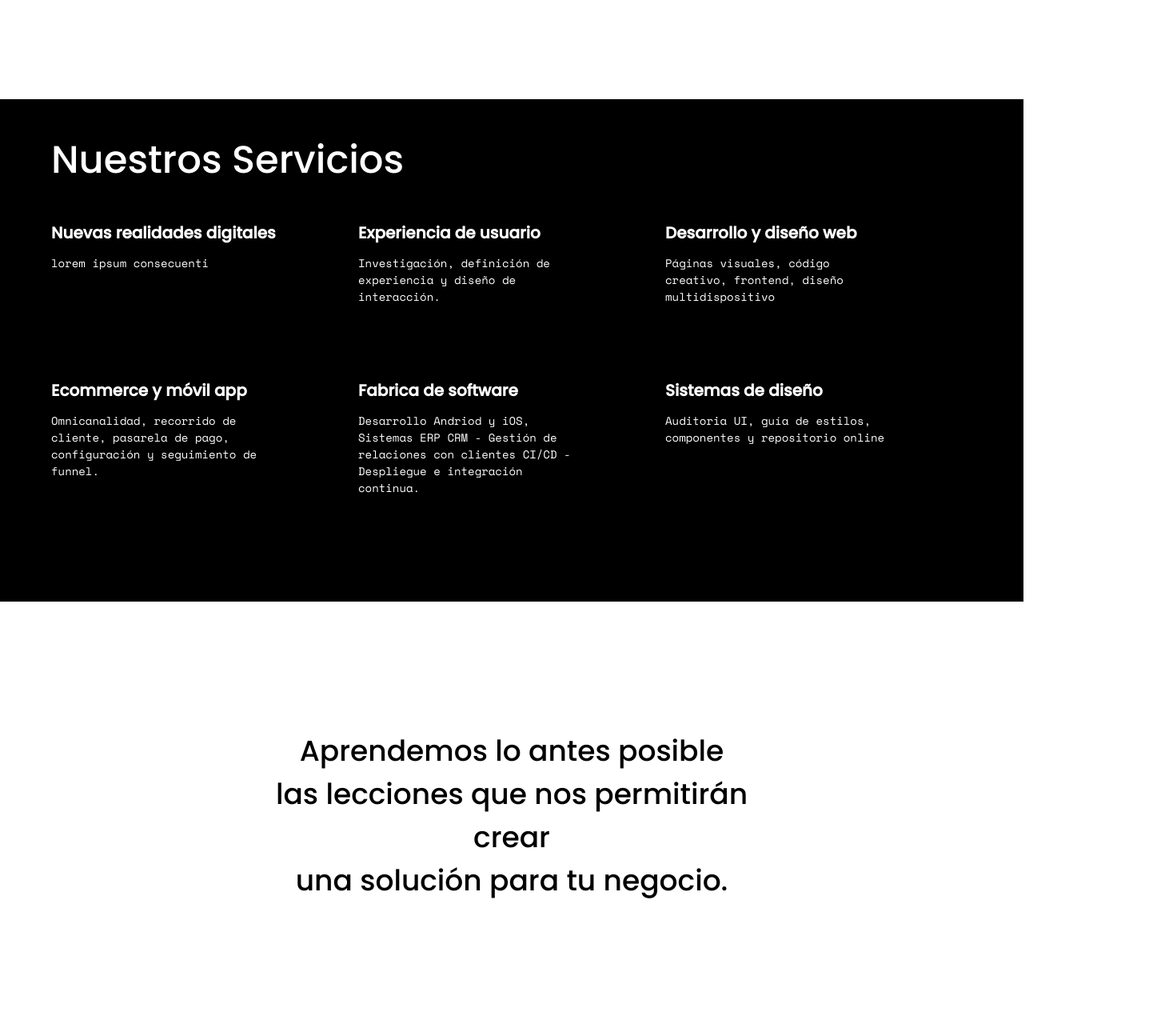
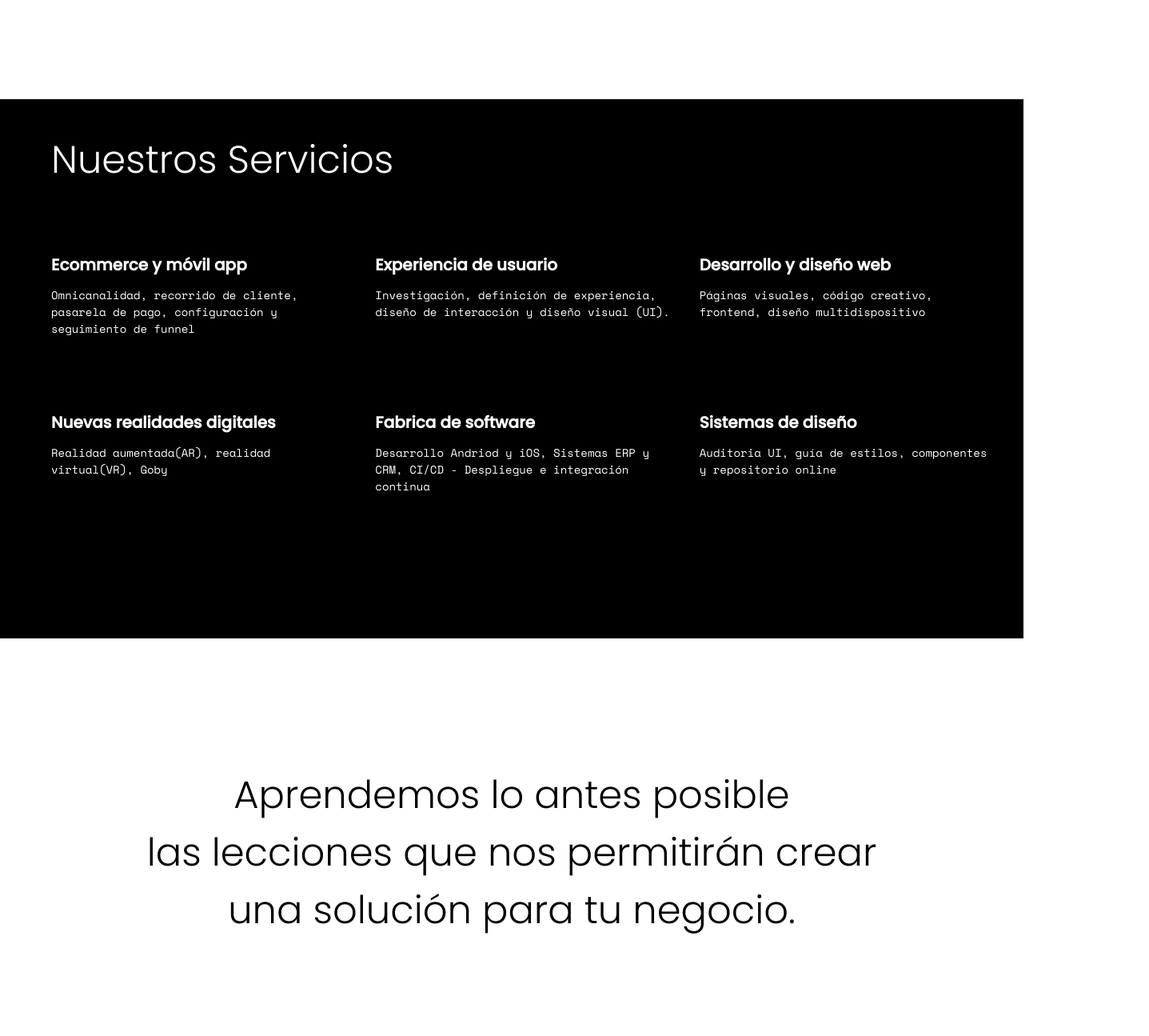
Before and after one commit to ZambranoBeicker/esedor_landingpage-web, a React (Create React App) app: page / in a window 1280 px wide. Shown: the part 960-2255 px from the top of the page at 80% size, 1437 px wide, since content can reach past the window. Built offline with nearby package versions, Linux system fonts and the light colour scheme.

Commit message:
Add steps.scss and change spacing

```diff
--- a/src/components/Header.js
+++ b/src/components/Header.js
@@ -8,7 +8,7 @@ const Logo = (props) =>{
     }
 
     return (
-        <div className="ml-20 min-w-0">
+        <div className="ml-16 min-w-0">
             <img src={imgInfo.src} alt={imgInfo.alt}/>
         </div>
     )
--- a/src/components/Hero.js
+++ b/src/components/Hero.js
@@ -28,7 +28,7 @@ const InfoParagraph = ({info,textClass = 'text-2xl ml-2', containerClass = 'w-10
 
 const HeroInfo = (props)=>{
     return (
-        <div className="mx-20 w-8/12">
+        <div className="ml-16 mr-20 w-8/12">
             <h1 className="text-6xl font-medium w-full">Estás listo para ser parte de la nueva era digital?</h1>
             <InfoParagraph info="Creamos soluciones en todas las industrias para empresas grandes, pequeñas y startups"/>
         </div>
--- a/src/components/OurServices.js
+++ b/src/components/OurServices.js
@@ -6,7 +6,7 @@ const showServices = (data,classes)=>{
 
     const services = data.map( (value,index) =>{
         return(
-            <div key={index} className="w-4/12 my-10">
+            <div key={index} className="w-4/12 my-10 mr-0">
                 <h3 className="text-white text-xl font-bold">{value.title}</h3>
                 <InfoParagraph info={value.info} containerClass={classes.containerClass} textClass={classes.textClass}/>
             </div>
@@ -19,24 +19,24 @@ const OurService = () =>{
 
     const data = [
         {
-            title: "Nuevas realidades digitales",
-            info: "lorem ipsum consecuenti"
+            title: "Ecommerce y móvil app",
+            info: "Omnicanalidad, recorrido de cliente, pasarela de pago, configuración y seguimiento de funnel"
         },
         {
             title: "Experiencia de usuario",
-            info: "Investigación, definición de experiencia y diseño de interacción."
+            info: "Investigación, definición de experiencia, diseño de interacción y diseño visual (UI)."
         },
         {
             title: "Desarrollo y diseño web",
             info: "Páginas visuales, código creativo, frontend, diseño multidispositivo"
         },
         {
-            title: "Ecommerce y móvil app",
-            info: "Omnicanalidad, recorrido de cliente, pasarela de pago, configuración y seguimiento de funnel."
+            title: "Nuevas realidades digitales",
+            info: "Realidad aumentada(AR), realidad virtual(VR), Goby"
         },
         {
             title: "Fabrica de software",
-            info: "Desarrollo Andriod y iOS, Sistemas ERP      CRM - Gestión de relaciones con clientes    CI/CD - Despliegue e integración continua."
+            info: "Desarrollo Andriod y iOS, Sistemas ERP y CRM, CI/CD - Despliegue e integración continua"
         },
         {
             title: "Sistemas de diseño",
@@ -45,25 +45,22 @@ const OurService = () =>{
     ]
 
     const classes = {
-        textClass:"text-sm w-9/12",
+        textClass:"text-sm w-11/12",
         containerClass:"text-white my-3"
     }
 
     return (
         <React.Fragment>
-            <section className="services block bg-black px-16 pt-10 pb-20 w-full">
-                <div className="text-white">
+            <section className="block bg-black pl-16 pt-10 pb-32 w-full">
+                <div className="text-white mb-10">
                     <h2 className="text-5xl">Nuestros Servicios</h2>
                 </div>
                 <div className="flex flex-wrap">
                     {showServices(data,classes)}
                 </div>
-                {/* <div className="text-white">
-                    <p className="text-sm">Realidad aumentada(AR), realidad virtual(VR), Goby</p>
-                </div>             */}
             </section>
-            <div className="mx-auto my-40 w-6/12 text-center">
-                <h2 className="text-4xl">Aprendemos lo antes posible <br/>las lecciones que nos permitirán crear <br/>una solución para tu negocio.</h2>
+            <div className="mx-auto my-40 w-9/12 text-center">
+                <h2 className="text-5xl">Aprendemos lo antes posible <br/>las lecciones que nos permitirán crear <br/>una solución para tu negocio.</h2>
             </div>
         </React.Fragment>
     )
--- a/src/components/Steps.js
+++ b/src/components/Steps.js
@@ -23,7 +23,7 @@ const stepsContent = (data)=>{
         if(steps.orientate){
 
             return(
-                <div key={index} className={"flex my-56 index " + steps.containerClass}>
+                <div key={index} className={"flex my-56 " + steps.containerClass}>
                     {setTitles(steps,"text-md leading-loose", steps.stepTitle.toLowerCase() + " w-6/12")} {/* colocar más margin-bottom*/}
                     <img className={steps.imgClass} src={steps.img} alt={steps.stepTitle}/>
                 </div>
@@ -51,7 +51,7 @@ const Steps = () =>{
             stepTitle:"PRIMER",
             infoTitle:"Agregamos valor a tu negocio y estructuramos el problema",
             img:"images/man_top.png",
-            containerClass:"ml-auto w-10/12 py-10 mr-10 relative ",
+            containerClass:"ml-auto w-11/12 py-10 mr-10 relative ",
             orientate:true,
             imgClass:""
 
@@ -61,7 +61,7 @@ const Steps = () =>{
             stepTitle:"SEGUNDO",
             infoTitle:"Pensamos en la lógica y creamos un prototipo",
             img:"images/man_left.png",
-            imgClass:"",
+            imgClass:"absolute img-segundo",
             containerClass:"w-11/12 py-10 ml-10",
             orientate:false,
 
@@ -71,15 +71,13 @@ const Steps = () =>{
             stepTitle:"TERCER",
             infoTitle:"Diseñamos el producto digital y creamos la estetica",
             img:"images/man_bottom.png",
-            imgClass:"absolute right-0 bottom-0",
-            containerClass:"w-11/12 py-10 ml-auto mr-10 relative ",
+            imgClass:"absolute img-tercer",
+            containerClass:"w-11/12 ml-auto mr-10 relative ",
             orientate:true,
 
         },
     ]
 
-    /* CUARTO PASO Definimos la tecnologia y empezamos a implementar Ya sea una app, ecommerce o sistema web, te ayudamos a realizar un seguimiento de tus usuarios usando google analitycs y fullstory. */
-    /* QUINTO PASO Lanzamos al mercado tu producto digital y optimizamos el rendimiento Ya sea una app, ecommerce o sistema web, te ayudamos a realizar un seguimiento de tus usuarios usando google analitycs y fullstory. */
     const lastData = [
         {
 
--- a/src/index.css
+++ b/src/index.css
@@ -8,6 +8,10 @@ body p {
 
 body h1, body h2, body h3, body h4 {
   font-family: 'Poppins';
+}
+
+body h2 {
+  font-weight: 300;
 }
 
 code {
@@ -29,4 +33,15 @@ code {
 .arrow-cta h4 {
   font-weight: 300;
 }
+
+.img-segundo {
+  top: 10%;
+  max-height: 100%;
+}
+
+.img-tercer {
+  max-height: 140%;
+  top: 50%;
+  right: 0;
+}
 /*# sourceMappingURL=index.css.map */
--- a/src/index.scss
+++ b/src/index.scss
@@ -9,6 +9,10 @@ body {
   h1,h2,h3,h4{
     font-family: 'Poppins'
 
+  }
+
+  h2{
+    font-weight: 300;
   }
 }
 
@@ -25,3 +29,4 @@ code {
 }
 
 @import 'sass/_hero.scss';
+@import 'sass/_steps.scss';
--- /dev/null
+++ b/src/sass/_steps.scss
@@ -0,0 +1,11 @@
+.img-segundo{
+  top:10%;
+  max-height: 100%;
+}
+
+.img-tercer{
+  max-height: 140%;
+  top:50%;
+  right:0;
+
+}
```
